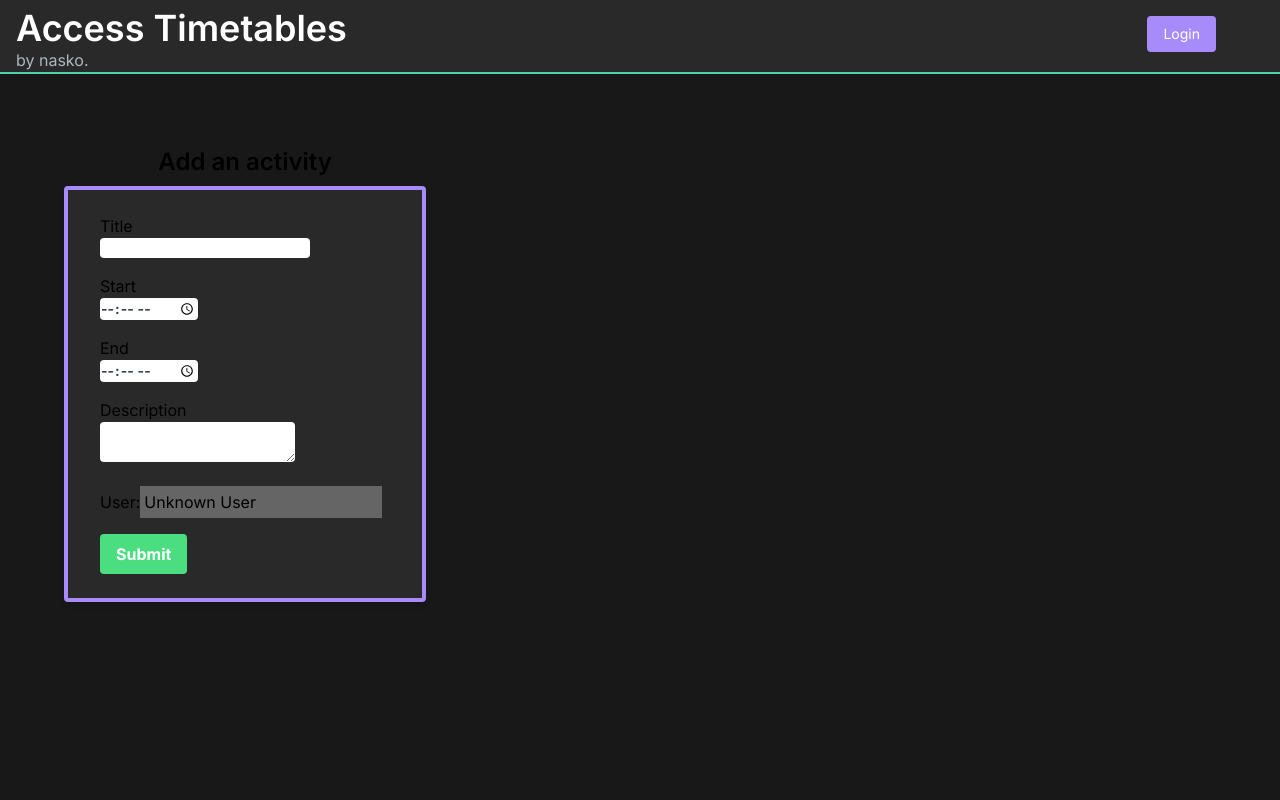
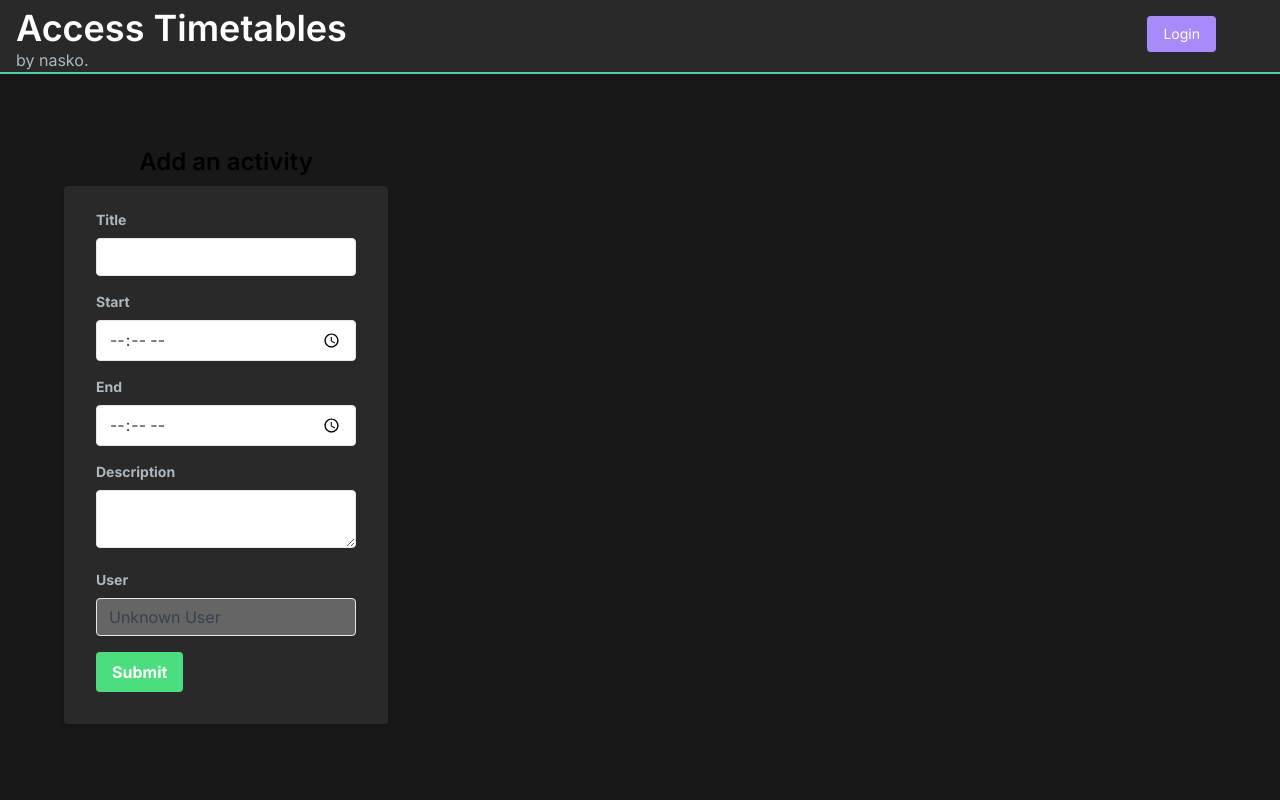
Before and after one commit to nnasko/timetables, a Next.js app: page /dashboard in a window 1280 px wide. Shown: the top 800 px of the page. Built offline with nearby package versions, Linux system fonts and the light colour scheme; no server answers.

Commit message:
added styling, made pages more user-friendly

```diff
--- a/components/ActivityForm.tsx
+++ b/components/ActivityForm.tsx
@@ -24,54 +24,77 @@ const ActivityForm = () => {
   };
 
   return (
-    <form onSubmit={handleFormSubmit} className='bg-[#292929] shadow-md  border-4 border-violet-400 rounded px-8 pt-6 pb-6'>
-      <label className=''>
-        Title
+    <form
+      onSubmit={handleFormSubmit}
+      className='bg-[#292929] shadow-md rounded px-8 pt-6 pb-8 mb-4'
+    >
+      <div className='mb-4'>
+        <label className='block text-[#ADB7BE] text-sm font-bold mb-2'>
+          Title
+        </label>
         <input
           type="text"
           value={activityName}
           onChange={(e) => setActivityName(e.target.value)}
-          className='block text-gray-700 rounded text-sm font-bold mb-4'
+          className='appearance-none border rounded w-full py-2 px-3 text-gray-700 leading-tight focus:outline-none focus:shadow-outline'
         />
-      </label>
+      </div>
 
-      <label>
-        Start
+      <div className='mb-4'>
+        <label className='block text-[#ADB7BE] text-sm font-bold mb-2'>
+          Start
+        </label>
         <input
           type="time"
           value={startTime}
           onChange={(e) => setStartTime(e.target.value)}
-          className='block text-gray-700 rounded text-sm font-bold mb-4'
+          className='appearance-none border rounded w-full py-2 px-3 text-gray-700 leading-tight focus:outline-none focus:shadow-outline'
         />
-      </label>
+      </div>
 
-      <label>
-        End
+      <div className='mb-4'>
+        <label className='block text-[#ADB7BE] text-sm font-bold mb-2'>
+          End
+        </label>
         <input
           type="time"
           value={endTime}
           onChange={(e) => setEndTime(e.target.value)}
-          className='block text-gray-700 rounded text-sm font-bold mb-4'
+          className='appearance-none border rounded w-full py-2 px-3 text-gray-700 leading-tight focus:outline-none focus:shadow-outline'
         />
-      </label>
-      <label>
-        Description
+      </div>
+
+      <div className='mb-4'>
+        <label className='block text-[#ADB7BE] text-sm font-bold mb-2'>
+          Description
+        </label>
         <textarea
           value={description}
           onChange={(e) => setDescription(e.target.value)}
-          className='block text-gray-700 rounded text-sm'
+          className='appearance-none border rounded w-full py-2 px-3 text-gray-700 leading-tight focus:outline-none focus:shadow-outline'
         />
-      </label>
-      <br />
+      </div>
 
-      <label className='mr-2 mb-4'>
-        User:
-        <input className='p-1 inline-block'
-        type="text" value={session?.user?.name || 'Unknown User'} disabled />
-      </label>
-      <br />
+      <div className='mb-4'>
+        <label className='block text-[#ADB7BE] text-sm font-bold mb-2'>
+          User
+        </label>
+        <input
+          className='appearance-none border rounded w-full py-2 px-3 text-gray-700 leading-tight focus:outline-none focus:shadow-outline'
+          type="text"
+          value={session?.user?.name || 'Unknown User'}
+          disabled
+        />
+      </div>
 
-      <button type="submit" className='bg-green-400 hover:bg-green-600 text-white mt-4 font-bold py-2 px-4 rounded focus:outline-none focus:shadow-outline'>Submit</button>
+      <div className='flex items-center justify-between'>
+        <button
+          type="submit"
+          className='bg-green-400 hover:bg-green-600 text-white font-bold py-2 px-4 rounded focus:outline-none focus:shadow-outline'
+        >
+          Submit
+        </button>
+      </div>
     </form>
   );
 };
--- a/components/HomePage.tsx
+++ b/components/HomePage.tsx
@@ -2,14 +2,14 @@ import React from 'react'
 
 const HomePage = () => {
   return (
-    <div className='bg-[#292929] flex'>
+    <div className='bg-[#181818] flex'>
         <div className='min-h-screen lg:w-1/2 h-full z-2 items-center justify-center'>
             <h1 className='text-4xl font-semibold text-center mt-64 bg-gradient-to-r bg-clip-text from-blue-400 to-green-600 text-transparent'>Welcome!</h1>
             <p className='text-center font-light text-lg p-4'>
             This is a basic timetabling application that allows users to login and book out rooms within the college.
             </p>
         </div>
-            <div className='lg:w-1/2 bg-[url("/homepage.jpg")] bg-cover bg-center h-screen mt-4 mb-2 rounded blur z-1'>
+            <div className='lg:w-1/2 bg-[url("/homepage.jpg")] bg-cover bg-center h-screen mt-4 mb-2 rounded blur z-1 relative'>
         </div>
     </div>
   )
--- a/components/LoginButton.tsx
+++ b/components/LoginButton.tsx
@@ -8,6 +8,11 @@ const LoginButton = () => {
   const { data: session, status } = useSession();
   const [loading, setLoading] = useState(false);
   const [isAuthenticated, setIsAuthenticated] = useState(false);
+  const [open, setOpen ] = useState(false);
+
+  const handleOpen = async () => {
+    setOpen(!open);
+  };
 
   useEffect(() => {
     if (session) {
@@ -32,6 +37,7 @@ const LoginButton = () => {
   const handleLogout = async () => {
     setLoading(true);
 
+
     try {
       await signOut({ callbackUrl: '/' });
     } catch (error) {
@@ -46,19 +52,26 @@ const LoginButton = () => {
   }
 
   return (
-    <div className="flex gap-4 ml-auto">
+    <div className="flex flex-row gap-4 ml-auto relative z-10">
     {isAuthenticated && (
-        <p className="text-transparent mt-2 border-b bg-clip-text bg-gradient-to-r from-violet-200 to-violet-600">
+      <button onClick={handleOpen} className="text-transparent text-lg mt-2 bg-clip-text bg-gradient-to-r from-violet-200 to-violet-600">
         {session?.user?.name || 'Guest'}
-        </p>
+        {open && (
+          <div className='absolute top-10 right-0 border-2 border-violet-400 rounded p-2 justify-center bg-[#181818]'>
+            <Link href='/settings'>
+              <button className="flex gap-4 text-white lg:text-md mt-2 text-sm bg-emerald-500 hover:bg-emerald-600 rounded lg:px-4 lg:py-2 px-2 py-1">
+                Settings
+              </button>
+            </Link>
+            <button onClick={handleLogout} className='flex gap-4 text-white lg:text-md mt-2 text-sm bg-red-600 hover:bg-red-700 rounded lg:px-4 lg:py-2 px-2 py-1'>
+              Logout
+            </button>
+          </div>
+        )}
+      </button>
     )}
     {isAuthenticated ? (
-        <button
-          onClick={handleLogout}
-          className="flex gap-4 ml-auto text-white lg:text-md text-sm bg-red-600 rounded lg:px-4 lg:py-2 px-2 py-1"
-        >
-          Logout
-        </button>
+      <></>
     ) : (
       <button
         onClick={handleLogin}
```
Lines whose indentation alone changed are shown as unchanged.
